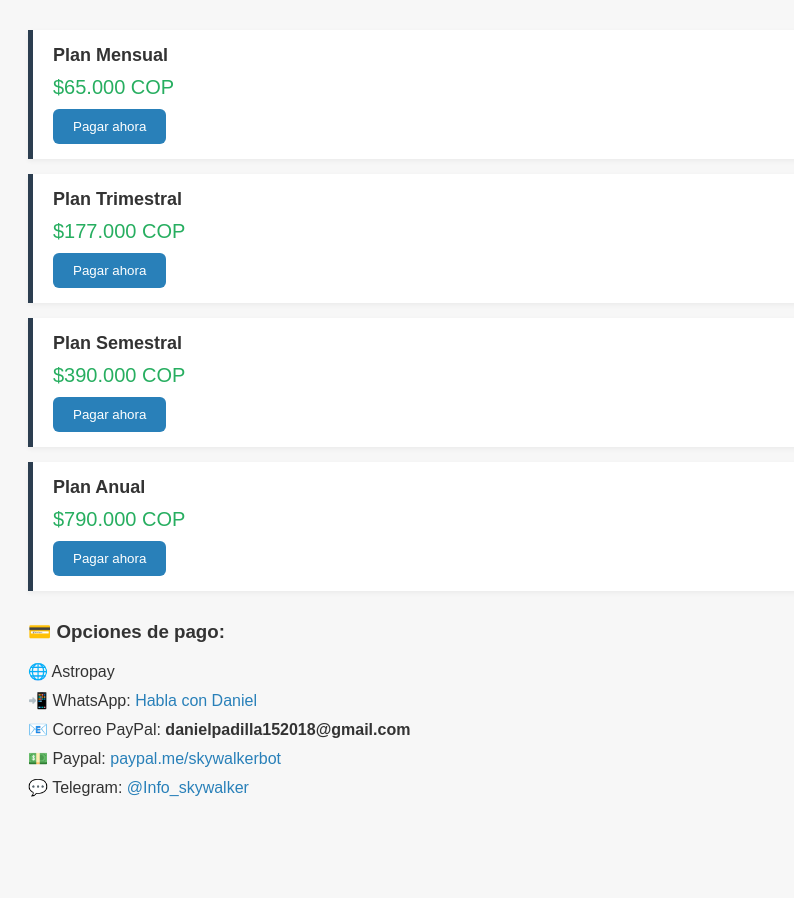
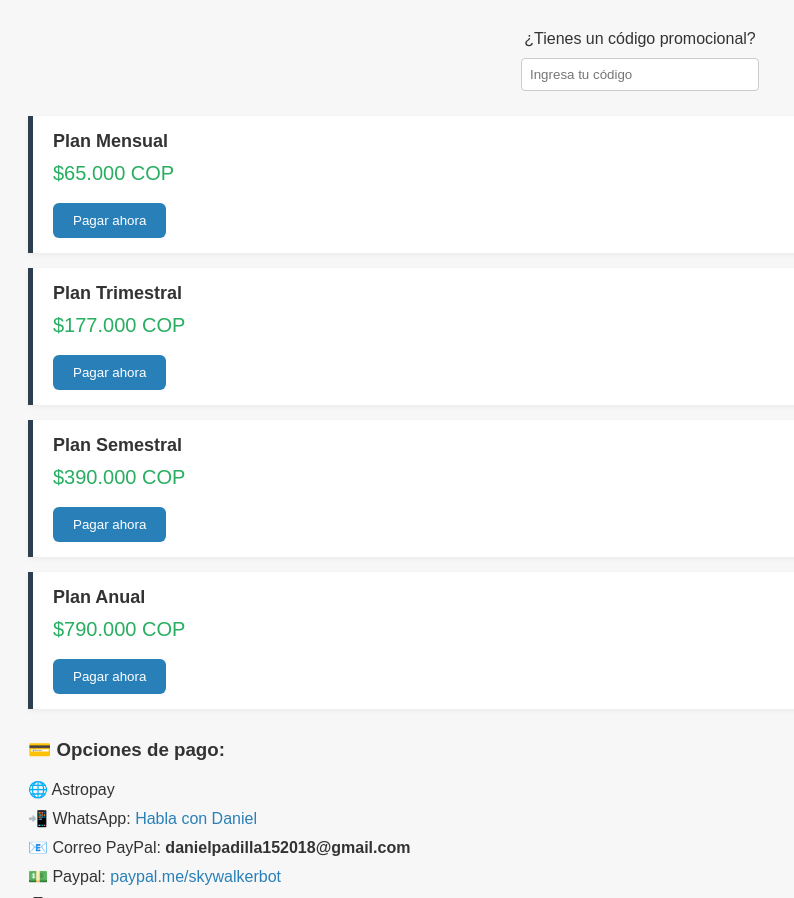
Before and after one commit to anakin15/Stark-goals, a Flask app: template templates/pagos.html in a window 1280 px wide. Shown: the part 230-1128 px from the top of the page, without its empty margins (0-794 px from the left). Before the commit the page ends 1027 px from the top, so only its background shows below. Run offline with Flask 3, Linux system fonts and the light colour scheme; the template is opened without the code that fills it, so the values that code supplies are empty.

Commit message:
Update pagos.html

```diff
--- a/templates/pagos.html
+++ b/templates/pagos.html
@@ -25,6 +25,19 @@
       color: #222;
     }
 
+    .codigo {
+      text-align: center;
+      margin-bottom: 25px;
+    }
+
+    input[type="text"] {
+      padding: 8px;
+      width: 220px;
+      margin-top: 10px;
+      border-radius: 4px;
+      border: 1px solid #ccc;
+    }
+
     .planes {
       margin-top: 20px;
     }
@@ -46,6 +59,11 @@
       font-size: 20px;
       color: #27ae60;
       margin: 10px 0;
+    }
+
+    .plan .descuento {
+      font-size: 18px;
+      color: #e67e22;
     }
 
     .plan button {
@@ -87,33 +105,41 @@
 <body>
 
   <header>
-        <!-- Aquí va tu logo -->
     <img src="logo.png" alt="Logo Skywalker Bot">
     <h2>🎯 Métodos de Pago</h2>
   </header>
 
+  <div class="codigo">
+    <label for="codigoPromo">¿Tienes un código promocional?</label><br>
+    <input type="text" id="codigoPromo" placeholder="Ingresa tu código">
+  </div>
+
   <div class="planes">
-        <div class="plan">
+    <div class="plan" data-precio="65000">
       <h3>Plan Mensual</h3>
       <p class="precio">$65.000 COP</p>
+      <p class="descuento"></p>
       <button>Pagar ahora</button>
     </div>
 
-        <div class="plan">
+    <div class="plan" data-precio="177000">
       <h3>Plan Trimestral</h3>
       <p class="precio">$177.000 COP</p>
+      <p class="descuento"></p>
       <button>Pagar ahora</button>
     </div>
 
-        <div class="plan">
+    <div class="plan" data-precio="390000">
       <h3>Plan Semestral</h3>
       <p class="precio">$390.000 COP</p>
+      <p class="descuento"></p>
       <button>Pagar ahora</button>
     </div>
 
-        <div class="plan">
+    <div class="plan" data-precio="790000">
       <h3>Plan Anual</h3>
       <p class="precio">$790.000 COP</p>
+      <p class="descuento"></p>
       <button>Pagar ahora</button>
     </div>
   </div>
@@ -129,5 +155,37 @@
     </ul>
   </div>
 
+  <script>
+    const input = document.getElementById('codigoPromo');
+    const planes = document.querySelectorAll('.plan');
+
+    input.addEventListener('input', async () => {
+      const codigo = input.value.trim().toUpperCase();
+
+      try {
+        const res = await fetch('/codigos_promocionales.json');
+        const codigos = await res.json();
+
+        planes.forEach(plan => {
+          const precioOriginal = parseInt(plan.dataset.precio);
+          const precioP = plan.querySelector('.precio');
+          const descuentoP = plan.querySelector('.descuento');
+
+          if (codigo in codigos) {
+            const porcentaje = codigos[codigo];
+            const nuevoPrecio = Math.floor(precioOriginal * (1 - porcentaje));
+            descuentoP.textContent = `Con descuento: $${nuevoPrecio.toLocaleString()} COP`;
+            precioP.style.textDecoration = 'line-through';
+          } else {
+            descuentoP.textContent = '';
+            precioP.style.textDecoration = 'none';
+          }
+        });
+      } catch (err) {
+        console.error("Error cargando códigos:", err);
+      }
+    });
+  </script>
+
 </body>
 </html>
```
Lines whose indentation alone changed are shown as unchanged.
